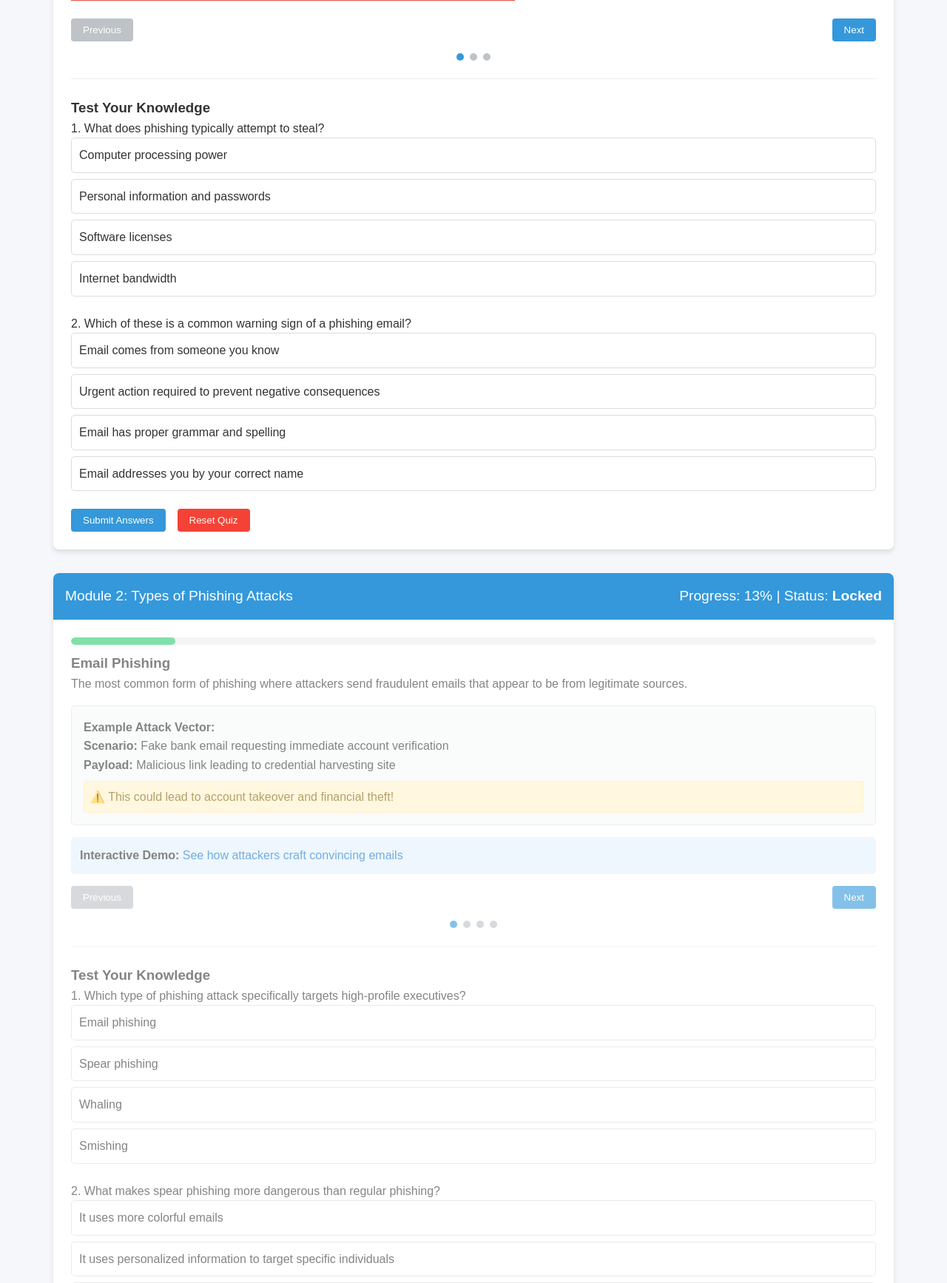
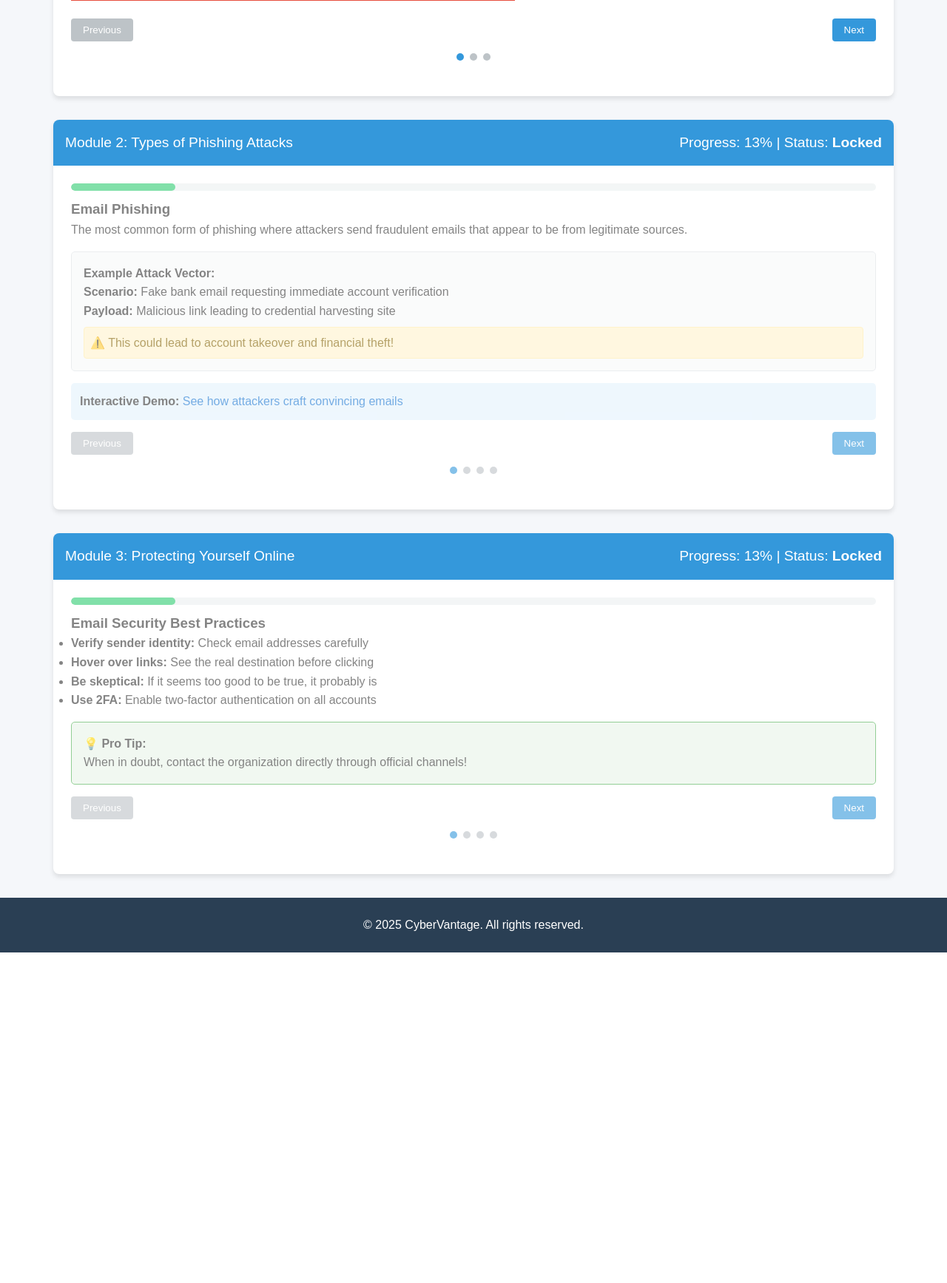
Before and after one commit to ashuthecoder/CyberVantage, a Flask app: template templates/learn.html in a window 1280 px wide. Shown: the part 714-2449 px from the top of the page at 74% size. After the commit the page ends 2002 px from the top, so only its background shows below. Run offline with Flask 3, Linux system fonts and the light colour scheme; the template is opened without the code that fills it, so the values that code supplies are empty; parts of the project's set-up code (start-up, migrations or seed data) failed here and were passed over; some libraries are stand-ins or nearby versions.

Commit message:
Fix learning content flow - hide quiz until slides completed
Co-authored-by: ashuthecoder <40291409+ashuthecoder@users.noreply.github.com>

```diff
--- a/templates/learn.html
+++ b/templates/learn.html
@@ -38,6 +38,11 @@
     margin-top: 1.5rem;
     border-top: 1px solid #eee;
     padding-top: 1.5rem;
+    display: none; /* Hide quiz initially */
+}
+
+.quiz-container.available {
+    display: block; /* Show quiz when available */
 }
 
 .progress-bar {
@@ -809,17 +814,19 @@
 
         // Initialize module states
         function initializeModules() {
-            // Check localStorage for completion status
-            if (localStorage.getItem('module1-quiz-completed') === 'true') {
-                modules[1].completed = true;
-                unlockModule(2);
-            }
-            if (localStorage.getItem('module2-quiz-completed') === 'true') {
-                modules[2].completed = true;
-                unlockModule(3);
-            }
-            if (localStorage.getItem('module3-quiz-completed') === 'true') {
-                modules[3].completed = true;
+            // Check localStorage for completion status and show quizzes for completed modules
+            for (let i = 1; i <= 3; i++) {
+                if (localStorage.getItem(`module${i}-quiz-completed`) === 'true') {
+                    modules[i].completed = true;
+                    if (i < 3) unlockModule(i + 1);
+
+                    // Show quiz for completed modules
+                    const moduleCard = document.getElementById(`module${i}`) || (i === 1 ? document.querySelector('.module-card') : null);
+                    const quizContainer = moduleCard ? moduleCard.querySelector('.quiz-container') : null;
+                    if (quizContainer) {
+                        quizContainer.classList.add('available');
+                    }
+                }
             }
 
             updateAllProgress();
@@ -877,6 +884,21 @@
 
                 if (prevBtn) prevBtn.disabled = module.currentSlide === 1;
                 if (nextBtn) nextBtn.disabled = module.currentSlide === module.totalSlides;
+
+                // Show quiz when user reaches the last slide
+                const moduleCard = document.getElementById(`module${moduleNum}`) || document.querySelector('.module-card');
+                const quizContainer = moduleCard ? moduleCard.querySelector('.quiz-container') : null;
+
+                if (quizContainer && module.currentSlide === module.totalSlides) {
+                    quizContainer.classList.add('available');
+                    // Add a visual indicator that quiz is now available
+                    if (!quizContainer.querySelector('.quiz-available-notice')) {
+                        const notice = document.createElement('div');
+                        notice.className = 'quiz-available-notice';
+                        notice.innerHTML = '<p style="color: #27ae60; font-weight: bold; margin-bottom: 1rem;">📚 Great! You\'ve completed the learning material. Now test your knowledge below:</p>';
+                        quizContainer.insertBefore(notice, quizContainer.firstChild);
+                    }
+                }
 
                 updateModuleProgress(moduleNum);
             }
```
